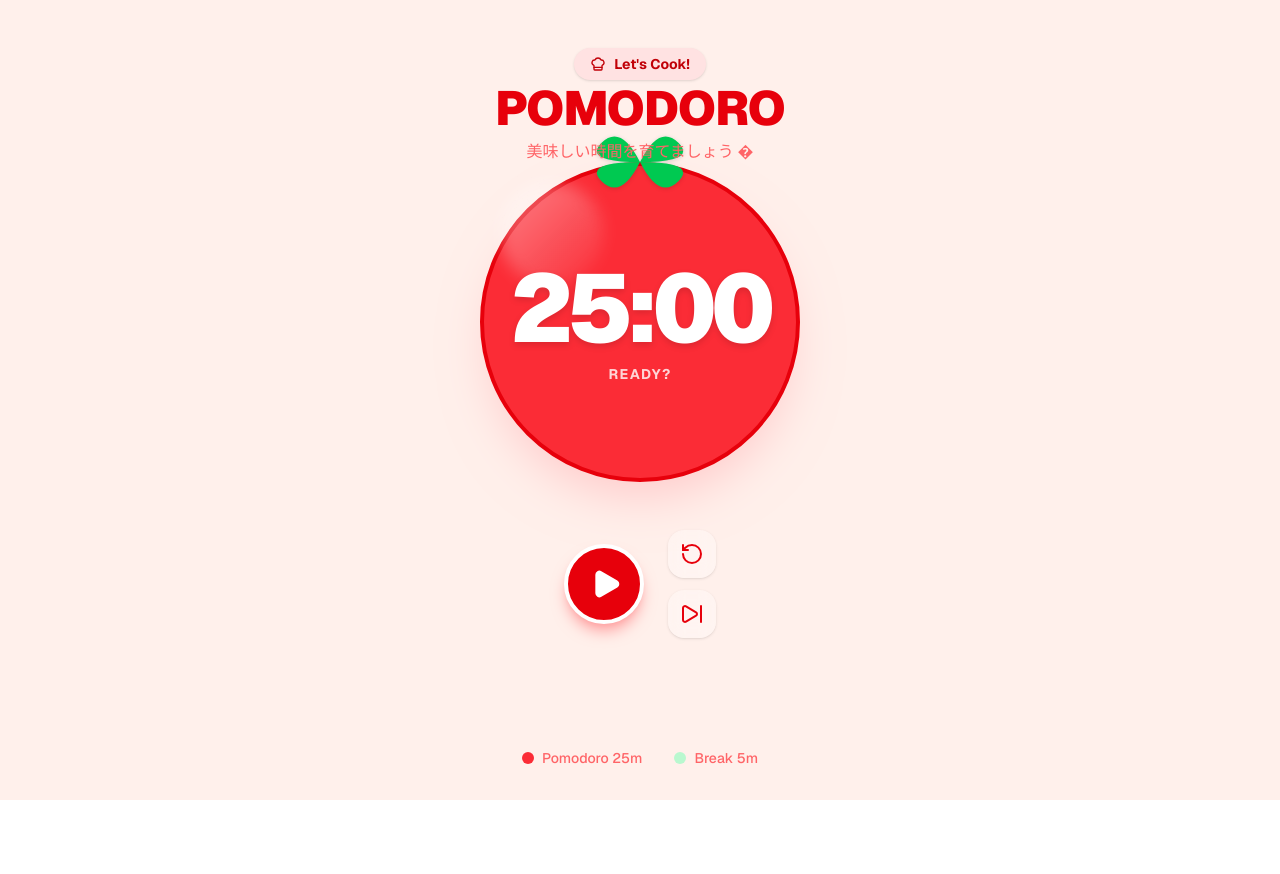
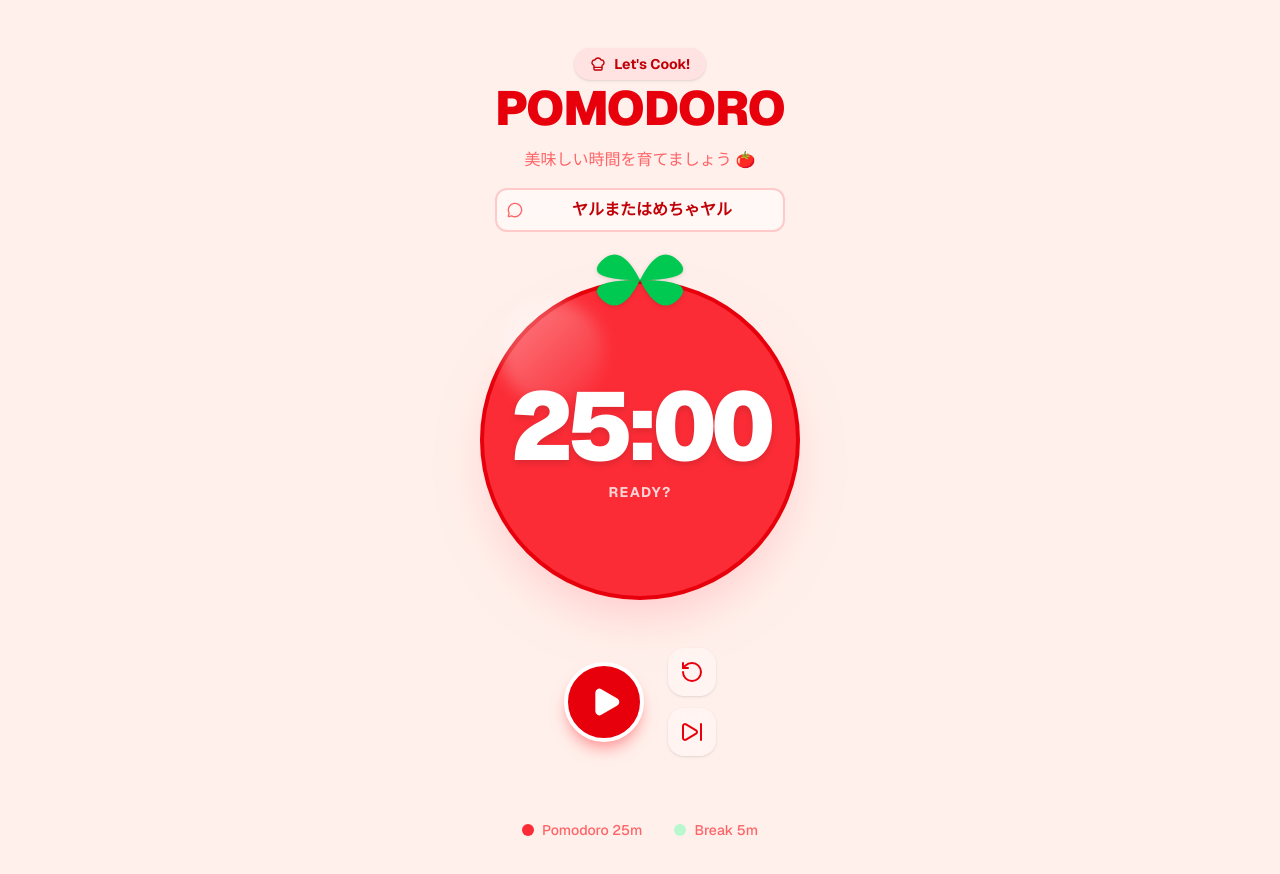
Before and after one commit to iidaatcnt/workshop-timer, a Next.js app: page / in a window 1280 px wide. Shown: the top 874 px of the page. Before the commit the page ends 800 px from the top, so only its background shows below. Built offline with nearby package versions, Linux system fonts and the light colour scheme.

Commit message:
feat: add customizable message to timer screen

```diff
--- a/src/components/PomodoroApp.tsx
+++ b/src/components/PomodoroApp.tsx
@@ -2,8 +2,8 @@
 
 import { usePomodoro } from '@/hooks/usePomodoro';
 import { cn } from '@/lib/utils';
-import { Play, Pause, RotateCcw, SkipForward, Utensils, Leaf, ChefHat } from 'lucide-react';
-import { useCallback } from 'react';
+import { Play, Pause, RotateCcw, SkipForward, Utensils, Leaf, ChefHat, MessageCircle } from 'lucide-react';
+import { useCallback, useState } from 'react';
 
 export function PomodoroApp() {
     // Sound Effect using Web Audio API
@@ -41,6 +41,7 @@ export function PomodoroApp() {
     }, []);
 
     const { mode, timeLeft, isActive, toggleTimer, resetTimer, switchMode } = usePomodoro(playAlarm);
+    const [message, setMessage] = useState("ヤルまたはめちゃヤル");
 
     // Format time mm:ss
     const formatTime = (seconds: number) => {
@@ -54,12 +55,12 @@ export function PomodoroApp() {
 
     return (
         <div className={cn(
-            "min-h-screen w-full flex flex-col items-center justify-center transition-colors duration-700 ease-in-out font-sans overflow-hidden",
+            "min-h-screen w-full flex flex-col items-center justify-center py-12 transition-colors duration-700 ease-in-out font-sans overflow-y-auto",
             isFocus ? "bg-[#FFF0EB]" : "bg-[#F0FDF4]" // Very light red vs light green
         )}>
 
             {/* Header */}
-            <header className="absolute top-8 md:top-12 z-20 text-center space-y-2">
+            <header className="z-20 text-center space-y-4 mb-12">
                 <div className={cn(
                     "inline-flex items-center gap-2 px-4 py-1.5 rounded-full text-sm font-bold shadow-sm mb-1 transition-colors",
                     isFocus ? "bg-red-100 text-red-700" : "bg-green-100 text-green-700"
@@ -74,15 +75,35 @@ export function PomodoroApp() {
                     {isFocus ? "POMODORO" : "BASIL BREAK"}
                 </h1>
                 <p className={cn(
-                    "font-medium",
+                    "font-medium mb-4",
                     isFocus ? "text-red-400" : "text-green-500"
                 )}>
-                    {isFocus ? "美味しい時間を育てましょう �" : "少し休憩してリフレッシュ 🌿"}
+                    {isFocus ? "美味しい時間を育てましょう 🍅" : "少し休憩してリフレッシュ 🌿"}
                 </p>
+
+                {/* Custom Message Input */}
+                <div className="relative max-w-[300px] mx-auto group">
+                    <input
+                        type="text"
+                        value={message}
+                        onChange={(e) => setMessage(e.target.value)}
+                        placeholder="メッセージを入力..."
+                        className={cn(
+                            "w-full bg-white/50 backdrop-blur-md border-2 rounded-xl px-4 py-2 pl-10 text-center font-bold transition-all outline-none focus:ring-2",
+                            isFocus
+                                ? "border-red-200 text-red-700 focus:ring-red-400 focus:border-red-400"
+                                : "border-green-200 text-green-700 focus:ring-green-400 focus:border-green-400"
+                        )}
+                    />
+                    <MessageCircle className={cn(
+                        "absolute left-3 top-1/2 -translate-y-1/2 w-4 h-4",
+                        isFocus ? "text-red-400" : "text-green-400"
+                    )} />
+                </div>
             </header>
 
             {/* Main Timer (The Tomato) */}
-            <div className="relative z-10 mt-16 md:mt-0">
+            <div className="relative z-10">
 
                 {/* Cute Leaf Decoration on top of the tomato */}
                 <div className={cn(
@@ -154,7 +175,7 @@ export function PomodoroApp() {
 
             {/* Footer */}
             <div className={cn(
-                "absolute bottom-8 flex gap-8 font-medium text-sm transition-colors",
+                "mt-16 flex gap-8 font-medium text-sm transition-colors",
                 isFocus ? "text-red-400" : "text-green-400"
             )}>
                 <div className="flex items-center gap-2">
```
